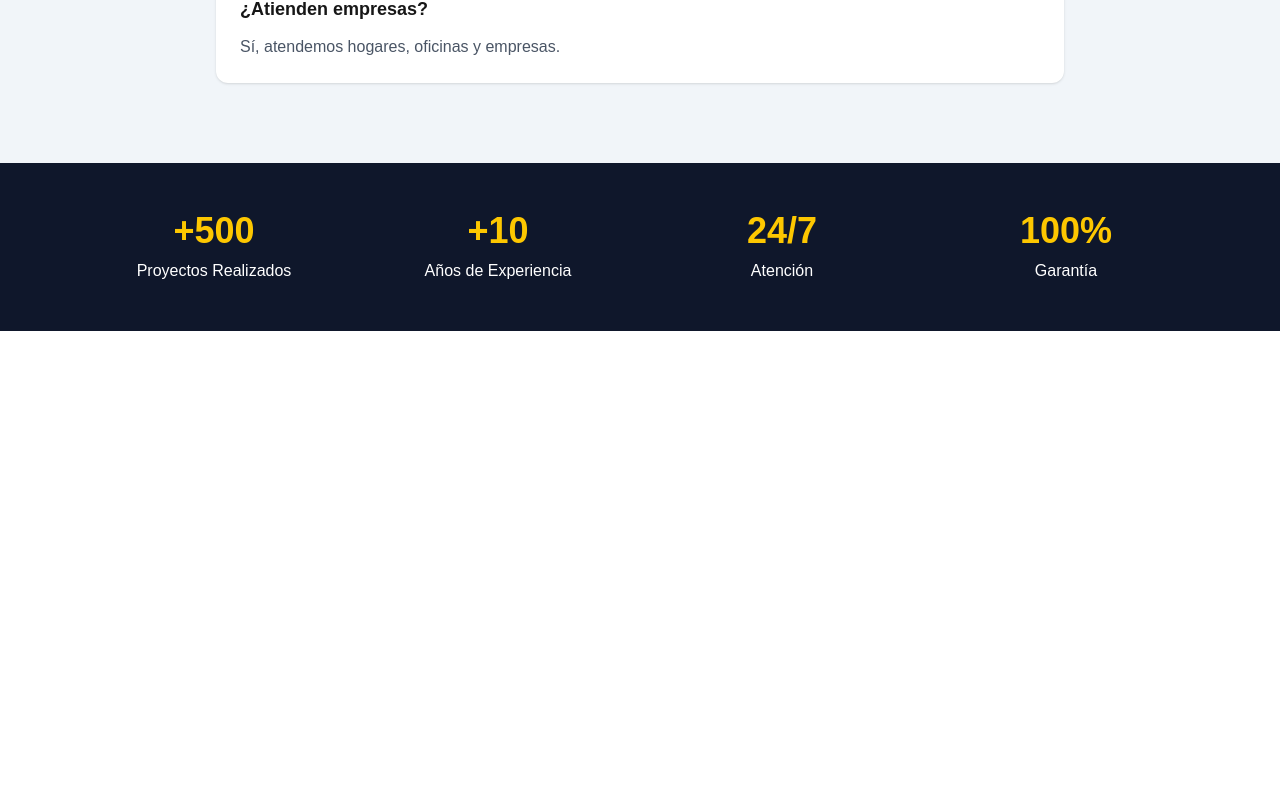
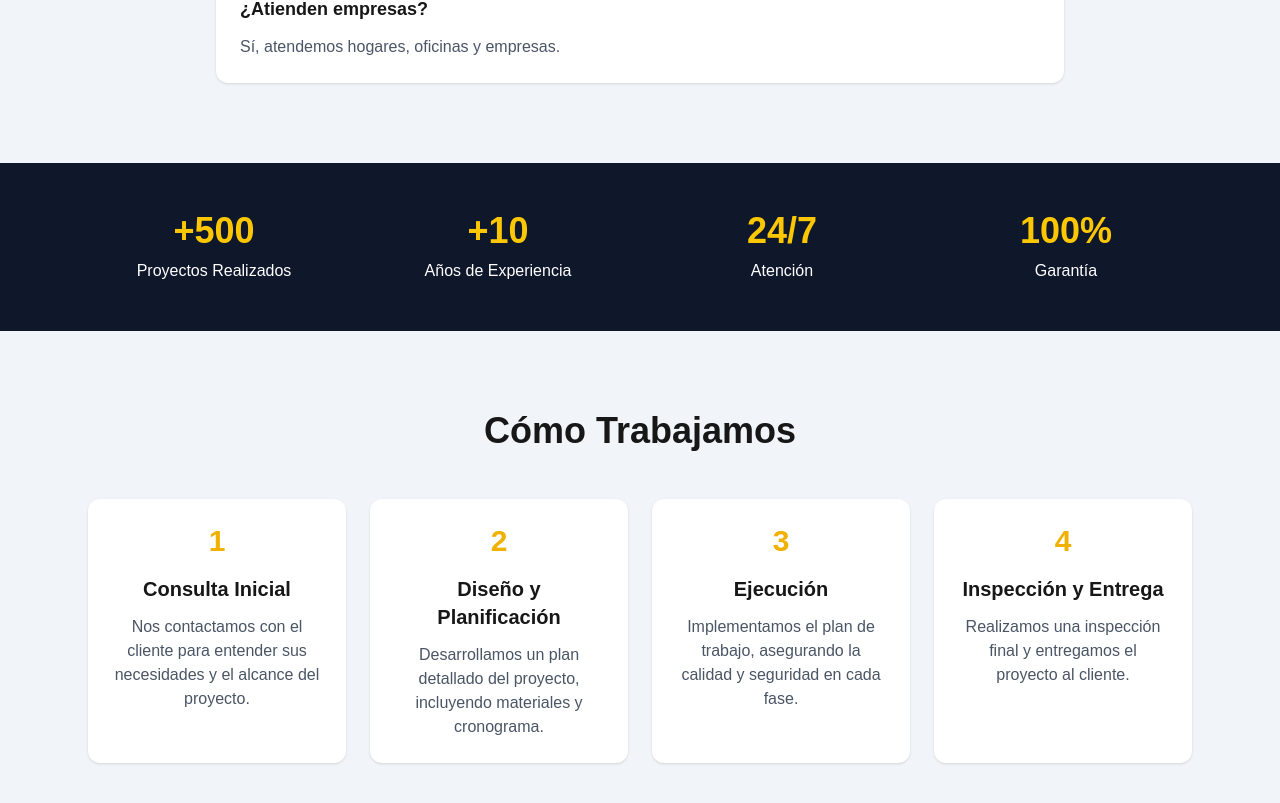
Before and after one commit to beastroza-art/landing-electricista, a Next.js app: page / in a window 1280 px wide. Shown: the part 3317-4120 px from the top of the page. Before the commit the page ends 3648 px from the top, so only its background shows below. Built offline with nearby package versions, Linux system fonts and the light colour scheme.

Commit message:
feat: add process section

```diff
--- a/app/page.tsx
+++ b/app/page.tsx
@@ -6,6 +6,7 @@ import Testimonials from "@/components/Testimonials";
 import Contact from "@/components/Contact";
 import Faq from "@/components/Faq";
 import TrustStats from "@/components/TrustStats";
+import Process from "@/components/Process";
 
 export default function Home() {
   return (
@@ -18,6 +19,7 @@ export default function Home() {
       <Contact />
       <Faq />
       <TrustStats />
+      <Process />
     </main>
   );
 }
--- /dev/null
+++ b/components/Process.tsx
@@ -0,0 +1,37 @@
+import { process } from "@/data/process";
+
+export default function Process() {
+    return (
+        <section className="py-20 bg-slate-100">
+            <div className="max-w-6xl mx-auto px-6">
+
+                <h2 className="text-4xl font-bold text-center mb-12">
+                    Cómo Trabajamos
+                </h2>
+
+                <div className="grid md:grid-cols-4 gap-6">
+
+                    {process.map((item) => (
+                        <div
+                            key={item.step}
+                            className="bg-white p-6 rounded-xl shadow text-center"
+                        >
+                            <div className="text-3xl font-bold text-yellow-500">
+                                {item.step}
+                            </div>
+
+                            <h3 className="text-xl font-bold mt-4">
+                                {item.title}
+                            </h3>
+
+                            <p className="mt-3 text-gray-600">
+                                {item.description}
+                            </p>
+                        </div>
+                    ))}
+
+                </div>
+            </div>
+        </section>
+    );
+}
--- /dev/null
+++ b/data/process.ts
@@ -0,0 +1,22 @@
+export const process = [
+    {
+        step: 1,
+        title: "Consulta Inicial",
+        description: "Nos contactamos con el cliente para entender sus necesidades y el alcance del proyecto."
+    },
+    {
+        step: 2,
+        title: "Diseño y Planificación",
+        description: "Desarrollamos un plan detallado del proyecto, incluyendo materiales y cronograma."
+    },
+    {
+        step: 3,
+        title: "Ejecución",
+        description: "Implementamos el plan de trabajo, asegurando la calidad y seguridad en cada fase."
+    },
+    {
+        step: 4,
+        title: "Inspección y Entrega",
+        description: "Realizamos una inspección final y entregamos el proyecto al cliente."
+    }
+]
```
